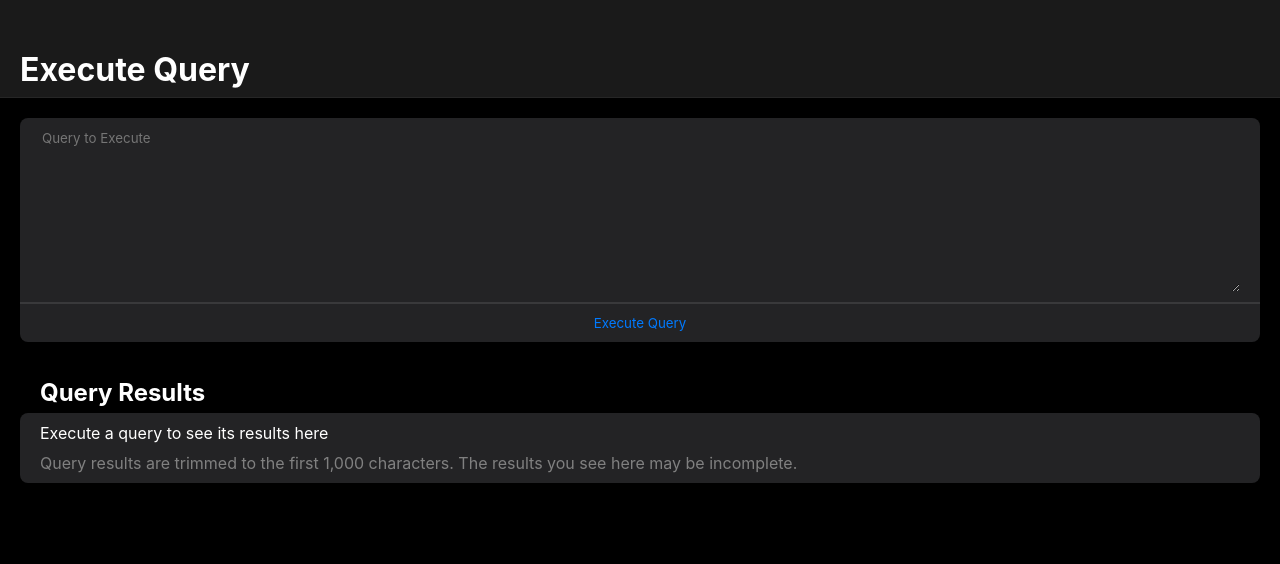
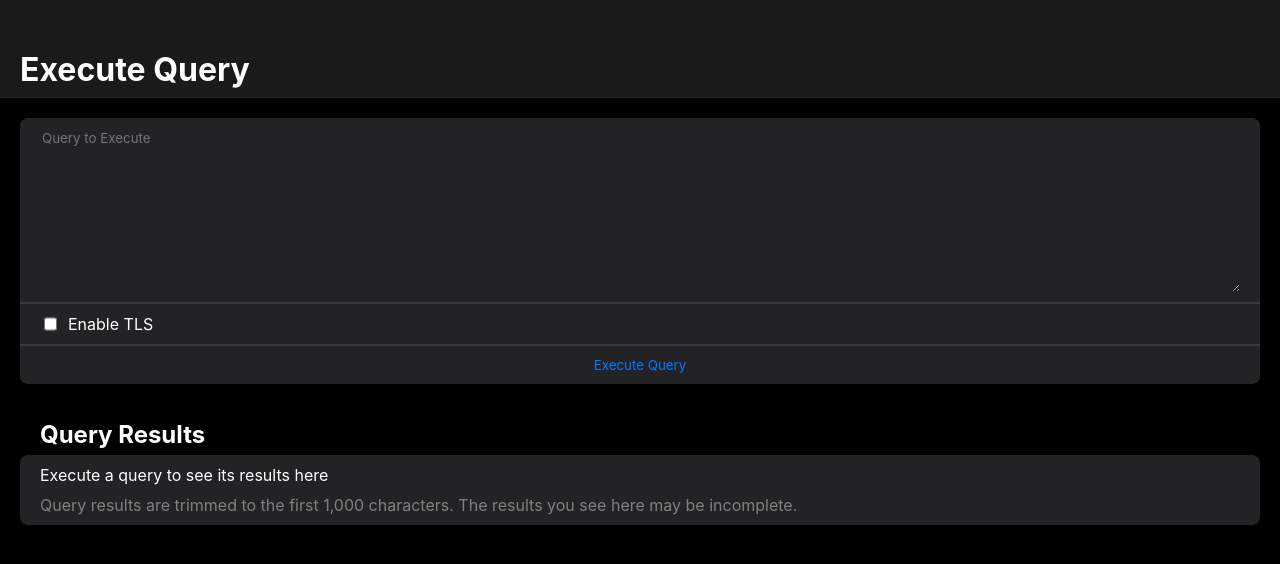
Before and after one commit to katagaki/Kuery, a Flask app: page / in a window 1280 px wide. Shown: the top 564 px of the page. Run offline with Flask 3, Linux system fonts and the light colour scheme.

Commit message:
Allow toggling TLS mode

```diff
--- a/app.py
+++ b/app.py
@@ -17,8 +17,9 @@ def index():
 def query():
     request_data = request.get_json()
     request_query = request_data["query"]
+    request_tls_enabled = request_data["tls"]
 
-    query_results: DataFrame = do_qsql_query(request_query)
+    query_results: DataFrame = do_qsql_query(request_query, request_tls_enabled)
 
     return json.dumps(query_results.to_json(), indent=4)
 
--- a/templates/index.html
+++ b/templates/index.html
@@ -11,6 +11,11 @@
     <form id="form" class="groupBox" style="margin-bottom: unset;">
         <textarea id="query" placeholder="Query to Execute" rows="10" required></textarea>
         <hr class="dividerFullWidth">
+        <span style="display: flex; flex-direction: row; gap: 8px;">
+        <input type="checkbox" id="enable-tls"/>
+        <label for="enable-tls"><p>Enable TLS</p></label>
+            </span>
+        <hr class="dividerFullWidth">
         <button type="submit" class="button">Execute Query</button>
     </form>
 </div>
@@ -18,7 +23,8 @@
     <h2>Query Results</h2>
     <div class="groupBox">
         <p id="query-result">Execute a query to see its results here</p>
-        <p style="color: gray">Query results are trimmed to the first 1,000 characters. The results you see here may be incomplete.</p>
+        <p style="color: gray">Query results are trimmed to the first 1,000 characters. The results you see here may be
+            incomplete.</p>
     </div>
 </div>
 <script>
@@ -26,6 +32,7 @@
     e.preventDefault();
 
     let query = document.getElementById("query").value;
+    let queryTLSEnabled = document.getElementById("enable-tls").checked;
     let queryResultParagraph = document.getElementById("query-result");
 
     queryResultParagraph.innerText = "Executing...";
@@ -37,6 +44,7 @@
       },
       body: JSON.stringify({
         query: query,
+        tls: (queryTLSEnabled ? 1 : 0)
       }),
     })
       .then((response) => response.json())
```
Also changed, not shown: kx.py (+21 -17 lines).
